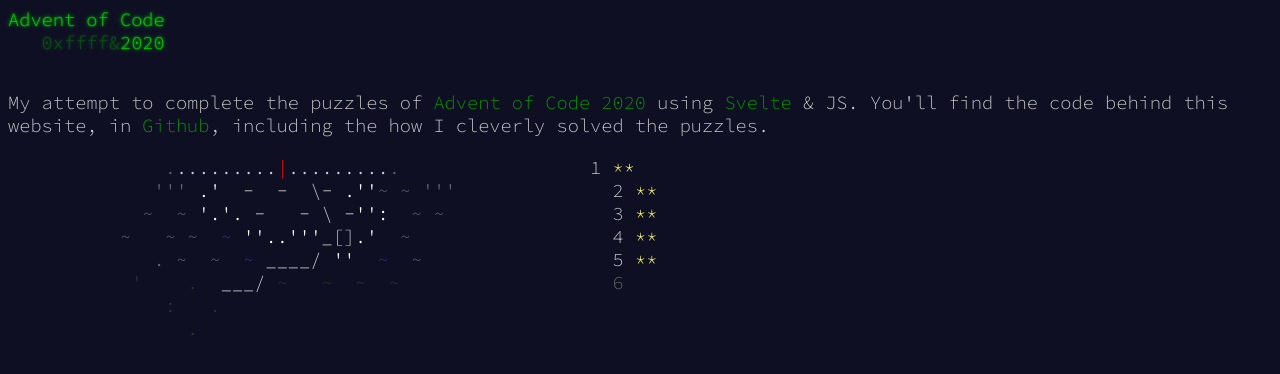
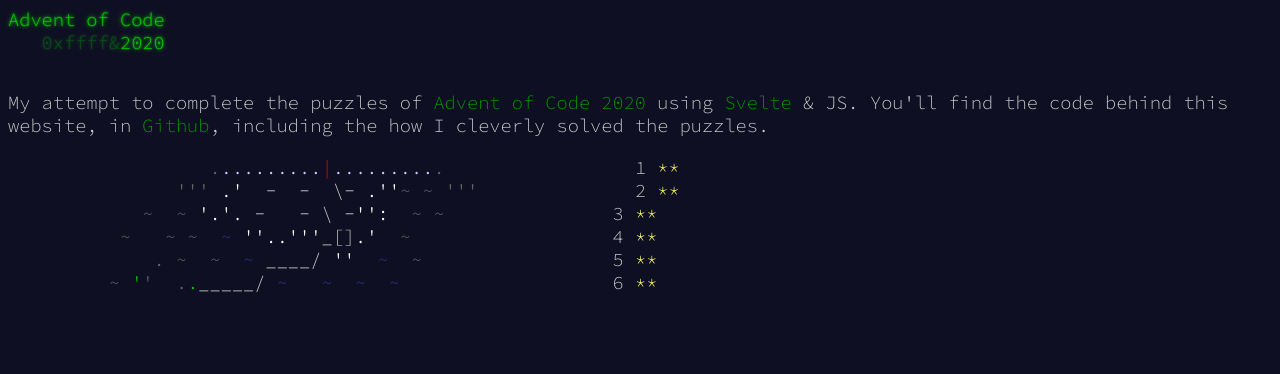
Before and after one commit to rodgco/aoc2020-svelte, a Svelte app: page / in a window 1280 px wide. Shown: the top 374 px of the page. Built offline with nearby package versions, Linux system fonts and the light colour scheme.

Commit message:
style: :lipstick: Fix main menu

```diff
--- a/src/App.svelte
+++ b/src/App.svelte
@@ -7,7 +7,6 @@
   }
 </script>
 
-<main>
 <header>
   <div>
     <h1 class="title-global"><a href="/">Advent of Code</a></h1>
@@ -33,4 +32,3 @@
   {routes}
   restoreScrollState={true}
   on:conditionsFailed={conditionsFailed} />
-</main>
--- a/src/pages/Home.svelte
+++ b/src/pages/Home.svelte
@@ -3,14 +3,14 @@
 </script>
 
 <style>
+  .calendar .calendar-color-l {
+    color: #ccccff;
+  }
   .calendar .calendar-color-r {
     color: #ff0000;
   }
-  .calendar .calendar-color-b {
-    color: #333399;
-  }
-  .calendar .calendar-color-l {
-    color: #ccccff;
+  .calendar .calendar-color-g {
+    color: #00cc00;
   }
   .calendar .calendar-color-w {
     color: #ffffff;
@@ -18,10 +18,22 @@
   .calendar .calendar-color-a {
     color: #cccccc;
   }
+  .calendar .calendar-color-b {
+    color: #333399;
+  }
+
+  main {
+    width: 30em;
+  }
+
+  pre {
+    text-align: right;
+  }
 </style>
 
 <main>
-  <pre class="calendar"><a
+  <pre class="calendar">
+    <a
       aria-label="Day 1, two stars"
       href="/2020/day/1"
       use:link
@@ -32,7 +44,7 @@
         class="calendar-day"> 1</span> <span
         class="calendar-mark-complete">*</span><span
         class="calendar-mark-verycomplete">*</span></a>
-  <a
+    <a
       aria-label="Day 2, two stars"
       href="/2020/day/2"
       use:link
@@ -83,51 +95,20 @@
         class="calendar-day"> 5</span> <span
         class="calendar-mark-complete">*</span><span
         class="calendar-mark-verycomplete">*</span></a>
-  <span
-      aria-hidden="true"
-      class="calendar-day6">         '    .  <span
-        class="calendar-color-a">___/</span> ~   ~  ~  ~                  <span
-        class="calendar-day"> 6</span></span>
-  <span
-      aria-hidden="true"
-      class="">            :   .                                </span>
-  <span
-      aria-hidden="true"
-      class="">              .                                  </span>
-  <span
-      aria-hidden="true"
-      class="" />
-  <span aria-hidden="true" class="" />
-  <span
-      aria-hidden="true"
-      class="" />
-  <span aria-hidden="true" class="" />
-  <span
-      aria-hidden="true"
-      class="" />
-  <span aria-hidden="true" class="" />
-  <span
-      aria-hidden="true"
-      class="" />
-  <span aria-hidden="true" class="" />
-  <span
-      aria-hidden="true"
-      class="" />
-  <span aria-hidden="true" class="" />
-  <span
-      aria-hidden="true"
-      class="" />
-  <span aria-hidden="true" class="" />
-  <span
-      aria-hidden="true"
-      class="" />
-  <span aria-hidden="true" class="" />
-  <span
-      aria-hidden="true"
-      class="" />
-  <span aria-hidden="true" class="" />
-  <span
-      aria-hidden="true"
-      class="" />
+  <a
+      aria-label="Day 6, two stars"
+      href="/2020/day/6"
+      use:link
+      class="calendar-day6 calendar-verycomplete">       ~ <span
+        class="calendar-color-g">'</span>'  .<span
+        class="calendar-color-g">.</span><span
+        class="calendar-color-a">_____/</span> <span
+        class="calendar-color-b">~</span>   <span
+        class="calendar-color-b">~</span>  <span
+        class="calendar-color-b">~</span>  <span
+        class="calendar-color-b">~</span>                  <span
+        class="calendar-day"> 6</span> <span
+        class="calendar-mark-complete">*</span><span
+        class="calendar-mark-verycomplete">*</span></a>
   </pre>
 </main>
```
Lines whose indentation alone changed are shown as unchanged.
